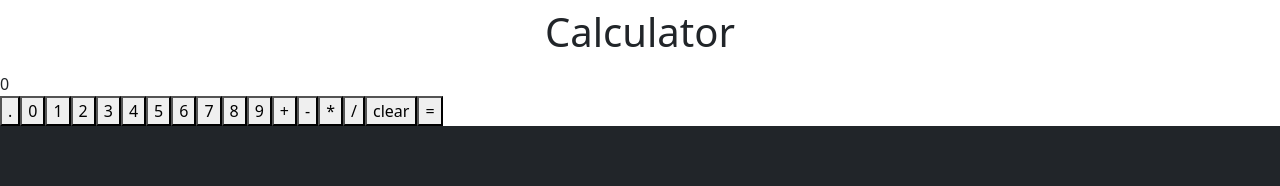
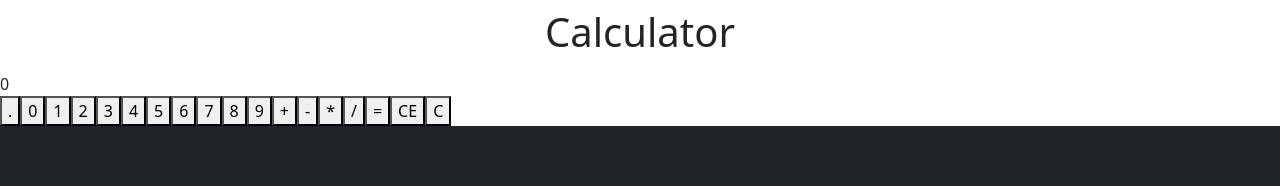
Before and after one commit to Gabriel-QnS/calculator, a React (Create React App) app: page / in a window 1280 px wide. Shown: the top 186 px of the page. Built offline with nearby package versions, Linux system fonts and the light colour scheme.

Commit message:
feat: update Calculator and KeyPad components to improve state handling and button functionality

```diff
--- a/src/calculator.js
+++ b/src/calculator.js
@@ -5,11 +5,18 @@ function Calculator() {
 
     const [numbers, setNumbers] = useState([]); // proces as strings
     const [operators, setOperators] = useState([]); // process as strings
-    const [joint, setJoint] = useState([]); // process as string
+    const [joint, setJoint] = useState([]); // process as continuos string
 
-    const test = (val) =>{
+    const handleJoint = (val) => {
         setJoint((prev) => [...prev, val]);
+    };
 
+    const handleNumbers = (val) => {
+        setNumbers((prev) => [...prev, val]);
+    };
+
+    const handleOperators = (val) => {
+        setOperators((prev) => [...prev, val]);
     };
 
     useEffect(() => {
@@ -20,7 +27,7 @@ function Calculator() {
     return (
         <div className="calculator">
             <Display />
-            <KeyPad functionPack={{test, setNumbers, setOperators}} />
+            <KeyPad functionPack={{handleJoint, handleNumbers, handleOperators}} />
         </div>
     );
 };
@@ -28,8 +35,10 @@ function Calculator() {
 function KeyPad({functionPack}){
     const numberButtons = ['.', '0', '1', '2', '3', '4', '5', '6', '7', '8', '9'];
     const buttonIds = ["decimal", "zero", "one", "two", "three", "four", "five", "six", "seven", "eight", "nine"];
-    const operationButtons = ['+', '-', '*', '/','clear', '='];
-    const operationBtnIds = ["add", "subtract", "multiply", "divide", "clear", "equals"];
+    const operationButtons = ['+', '-', '*', '/', '='];
+    const operationBtnIds = ["add", "subtract", "multiply", "divide", "equals"];
+    const clearBtns = ['CE', 'C'];
+    const clearBtnIds = ['clear', 'clearAll'];
 
     function handleClick(e) {
         const origin = e.target;
@@ -37,8 +46,14 @@ function KeyPad({functionPack}){
         const id = origin.id;//'name' of the button: 'seven' or 'add'
         const className = origin.className; // 'mathBtn' or 'operatorBtn' to be identified
         if(className === 'mathBtn'){
-            functionPack.test(key);
-        }
+            functionPack.handleJoint(key);
+            functionPack.handleNumbers(key);
+        } else if (className === 'operatorBtn'){
+            functionPack.handleJoint(key);
+            functionPack.handleOperators(key);
+        } else {
+            console.log('Error: button not identified');
+        };
 
         console.log({key, id, className, functionPack});
 
@@ -54,6 +69,7 @@ function KeyPad({functionPack}){
             key={btn}
             id={buttonIds[index]}
             >{btn}</button>})}
+
             {operationButtons.map((btn, index) => {return <button
             data-key={btn}
             onClick={handleClick}
@@ -61,6 +77,15 @@ function KeyPad({functionPack}){
             key={btn}
             id={operationBtnIds[index]}
             >{btn}</button>})}
+
+            {clearBtns.map((btn, index) => {return <button
+            data-key={btn}
+            onClick={handleClick}
+            className='clearBtn'
+            key={btn}
+            id={clearBtnIds[index]}
+            >{btn}</button>})}
+
         </div>
     );
 };
```
